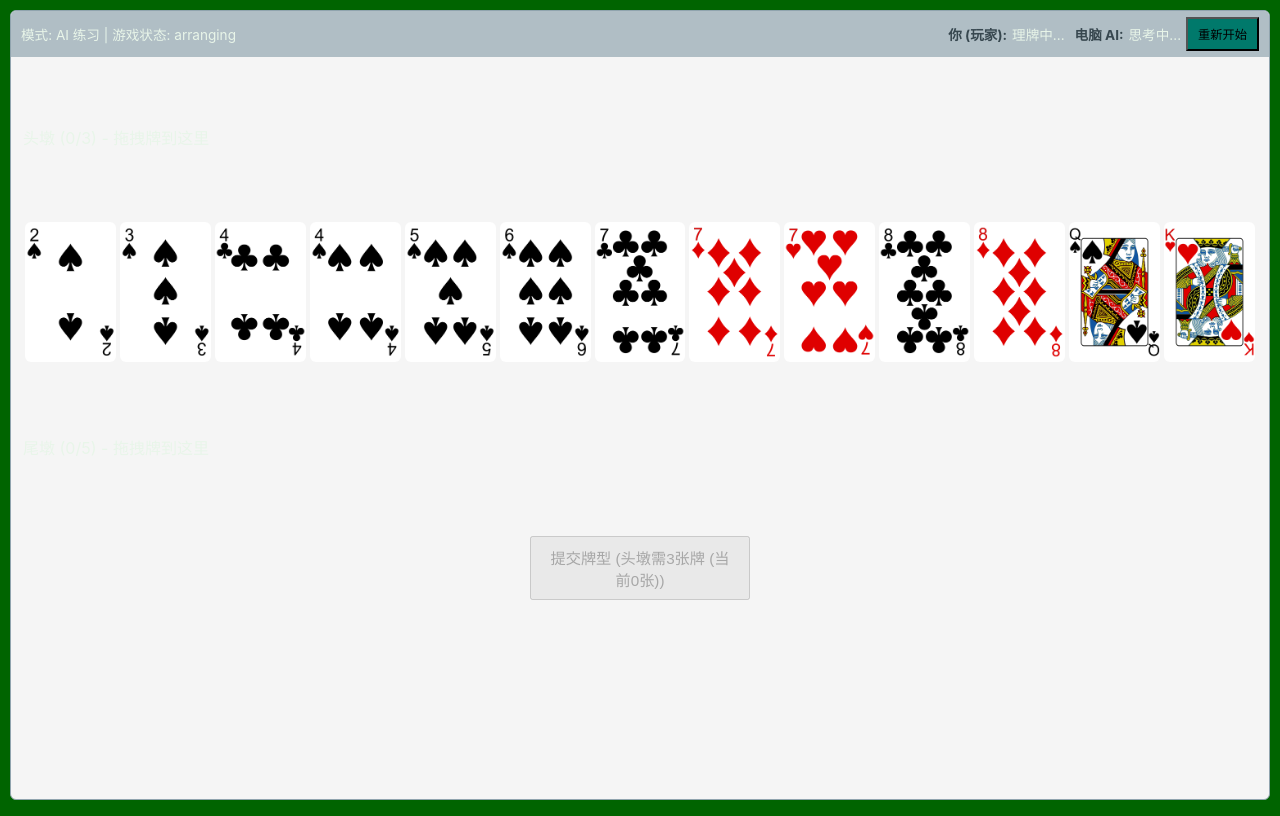
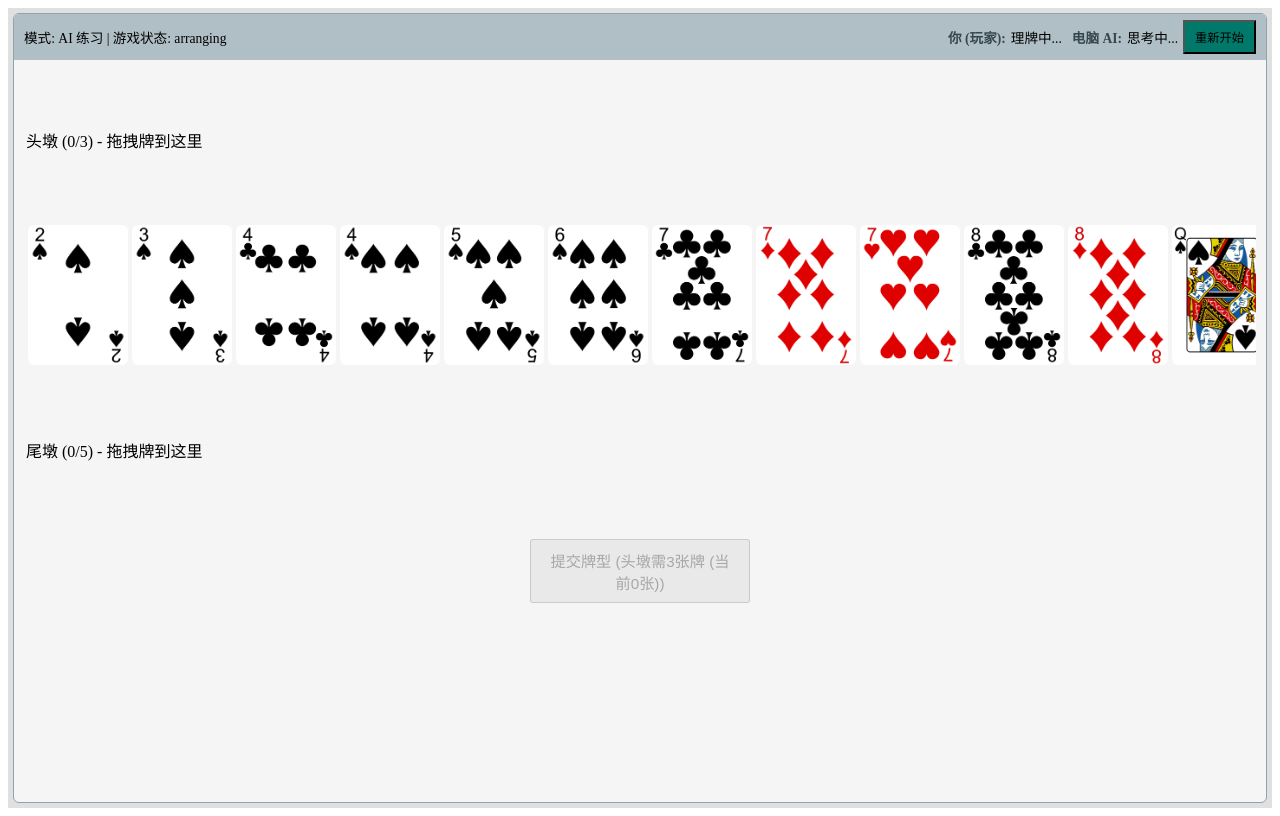
Before and after one commit to wen952555/sss, a Vue app in the folder frontend/: page / in a window 1280 px wide. Both pictures are taken after a click on the button "开始牌局". Built offline with nearby package versions, Linux system fonts and the light colour scheme.

Commit message:
Update main.css

```diff
--- a/frontend/src/assets/main.css
+++ b/frontend/src/assets/main.css
@@ -1,60 +1,39 @@
-html, body {
-  height: 100%;
-  margin: 0;
-  font-family: -apple-system, BlinkMacSystemFont, "Segoe UI", Roboto, Helvetica, Arial, sans-serif, "Apple Color Emoji", "Segoe UI Emoji", "Segoe UI Symbol";
-  background-color: #006400;
-  color: #e8f5e9;
-  overflow: hidden;
-  -webkit-tap-highlight-color: transparent;
-}
-
-#app, #app-container.app-flex-container {
-  min-height: 100vh;
-  height: 100%;
-  display: flex;
-  flex-direction: column;
-  padding: 5px;
-  box-sizing: border-box;
-  overflow: hidden;
-  background-color: transparent;
-}
-
-/* 置牌区容器：始终单行，禁止换行，溢出隐藏 */
 .card-container {
   display: flex;
   flex-direction: row;
   align-items: center;
-  flex-wrap: nowrap;      /* 重点：禁止换行！ */
-  overflow-x: hidden;     /* 超出部分裁剪（如需横向滚动可改为auto） */
-  overflow-y: visible;
+  flex-wrap: nowrap;
+  overflow: hidden; /* 禁止滚动 */
+  width: 100%;
+  min-width: 0;
   padding: 4px 2px;
-  gap: 0;
+  box-sizing: border-box;
   background: transparent;
   border: none;
-  box-sizing: border-box;
   margin-bottom: 8px;
-  width: 100%;
-  min-height: 74px;       /* 卡片高度+padding，防止塌陷 */
+  position: relative;
+  /* 容器高度由卡片撑起 */
 }
 
-/* 卡片样式（小尺寸、重叠、单行） */
 .hand-card-item {
+  /* 基础尺寸：手机端 */
   width: 50px;
   height: 70px;
   border-radius: 3px;
   box-shadow: 0 0 2px rgba(0,0,0,0.2);
-  margin-left: -44px;   /* 只露出6px，可根据需要调整 */
   position: relative;
   z-index: 1;
   background: #fff;
   display: flex; justify-content: center; align-items: center;
-  overflow: visible;
   cursor: pointer;
   transition: transform 0.1s, z-index 0.1s;
+  flex-shrink: 0;
+  /* 以下为动态重叠核心 */
+  margin-left: calc(-1 * ((100% - 50px) / 12)); /* 13张牌时刚好铺满一行，每张只露出一点 */
 }
 .hand-card-item:first-child { margin-left: 0; }
 
-/* 递增z-index，确保后面的牌在上面 */
+/* z-index递增 */
 .card-container .hand-card-item:nth-child(1) { z-index: 1; }
 .card-container .hand-card-item:nth-child(2) { z-index: 2; }
 .card-container .hand-card-item:nth-child(3) { z-index: 3; }
@@ -69,23 +48,21 @@ html, body {
 .card-container .hand-card-item:nth-child(12) { z-index: 12; }
 .card-container .hand-card-item:nth-child(13) { z-index: 13; }
 
-/* 鼠标悬浮时放大并置顶 */
 .hand-card-item:hover {
   transform: scale(1.08) translateY(-8px);
   z-index: 100;
 }
 
-/* 桌面端（如需更大尺寸和更宽重叠） */
+/* 桌面端适配更大卡片，重叠动态自适应 */
 @media (min-width: 601px) {
-  .card-container {
-    min-height: 130px;
-  }
   .hand-card-item {
     width: 90px;
     height: 126px;
-    margin-left: -75px; /* 只露出15px */
+    border-radius: 6px;
+    margin-left: calc(-1 * ((100% - 90px) / 12));
   }
   .hand-card-item:first-child { margin-left: 0; }
+  .card-container { min-height: 130px;}
 }
 
-/* 其他全局样式(略) */
+/* 保证最多13张都能显示，溢出时每张仅露出几像素 */
```
